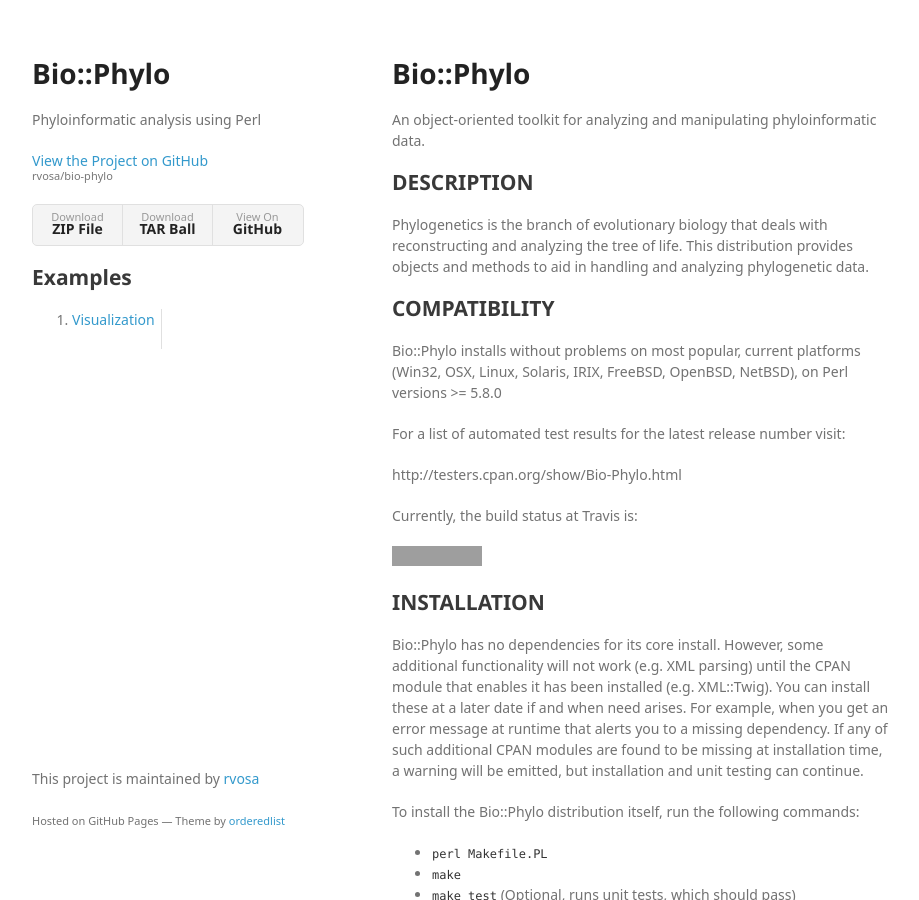
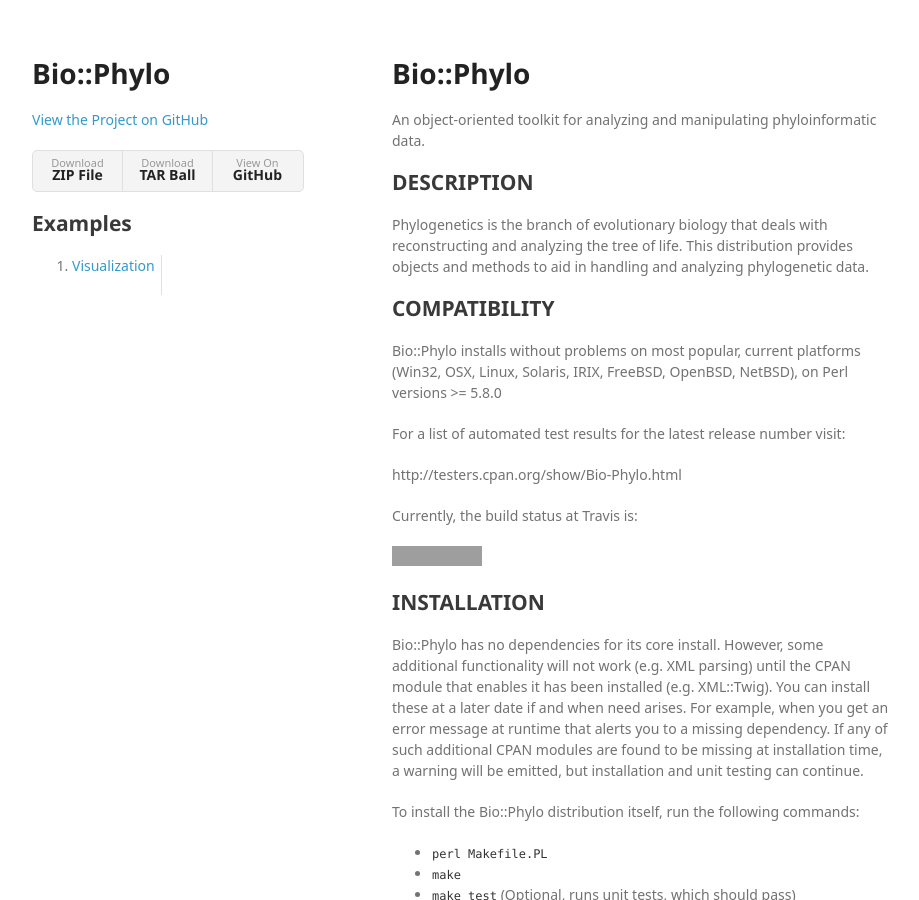
Before and after one commit to rvosa/bio-phylo, a Jekyll site: the page built from index.md, in a window 1280 px wide and 900 px high. Shown: the whole window, without its empty margins (178-1097 px from the left). Built offline with Jekyll 4.4.1, drawn with Linux system fonts in a browser that asks for light colours; some web fonts are replaced; grey boxes are pictures that could not be loaded.

Commit message:
Update index.html

```diff
--- a/_layouts/index.html
+++ b/_layouts/index.html
@@ -15,11 +15,11 @@
   <body>
     <div class="wrapper">
 		<header>
+			<!-- logo -->
 			<h1>Bio::Phylo</h1>
-			<p>Phyloinformatic analysis using Perl</p>
 			<p class="view">
 				<a href="https://github.com/rvosa/bio-phylo">
-					View the Project on GitHub <small>rvosa/bio-phylo</small>
+					View the Project on GitHub
 				</a>
 			</p>
 			<ul>
@@ -36,8 +36,7 @@
 		{{content}}
 		</section>
 		<footer>
-			<p>This project is maintained by <a href="https://github.com/rvosa">rvosa</a></p>
-			<p><small>Hosted on GitHub Pages &mdash; Theme by <a href="https://github.com/orderedlist">orderedlist</a></small></p>
+			<!-- credits, contact info -->
 		</footer>
     </div>
     <script src="javascripts/scale.fix.js"></script>
```
